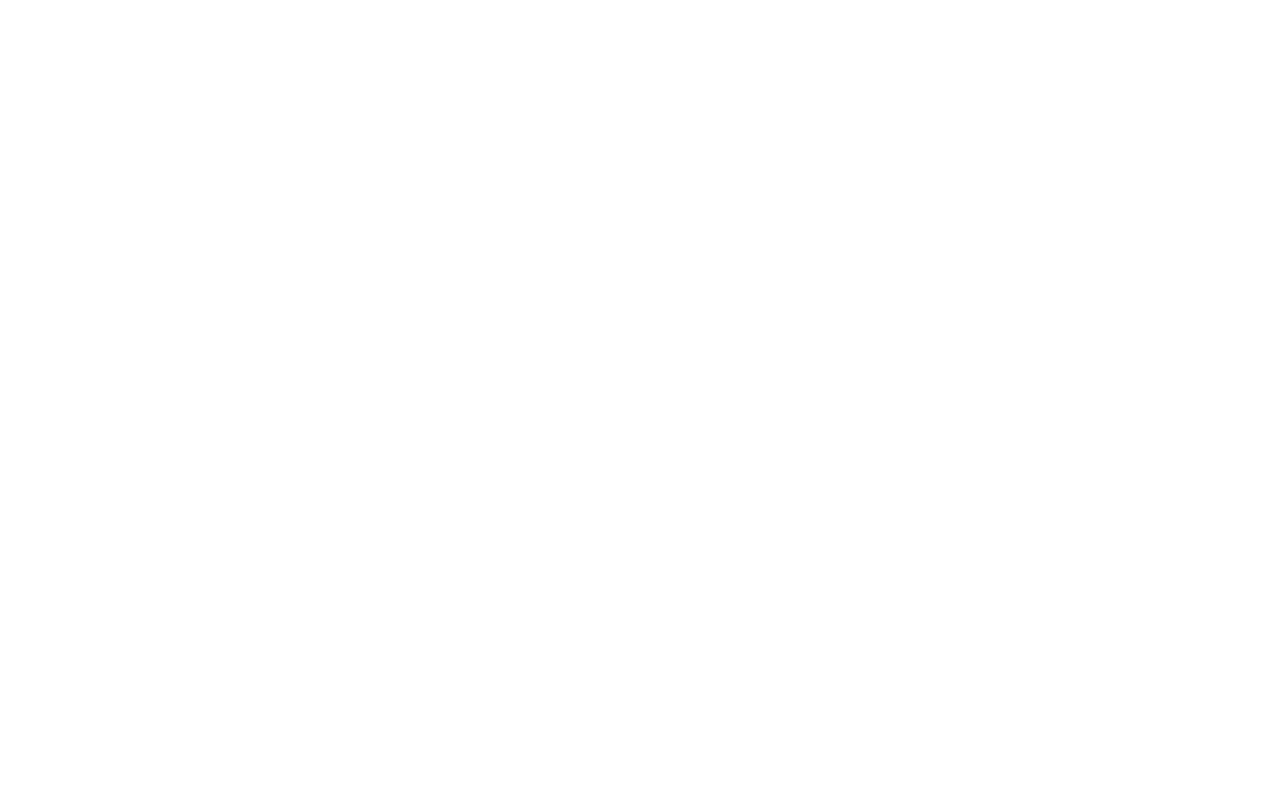
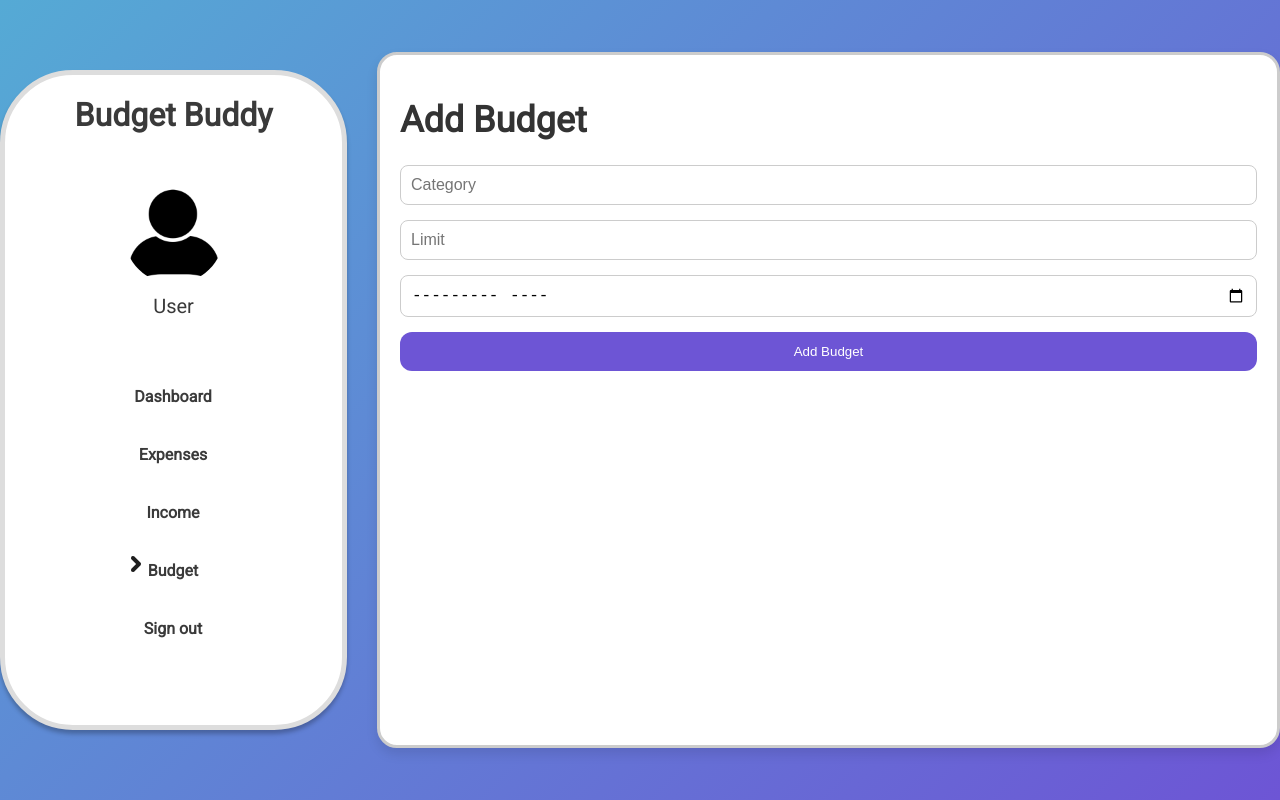
Before and after one commit to Seb-Dion/budget-buddy, a React (Create React App) app in the folder frontend/: page /add-budget in a window 1280 px wide. Before the commit this address had no page. Built offline with nearby package versions, Linux system fonts and the light colour scheme.

Commit message:
Updated budget routes

```diff
--- a/frontend/src/App.jsx
+++ b/frontend/src/App.jsx
@@ -20,6 +20,8 @@
           <Route path="/add-expense" element={<AddExpense />} />
           <Route path="/income" element={<IncomeList />} />
           <Route path="/add-income" element={<AddIncome />} />
+          <Route path="/budgets" element={<BudgetList />} />
+          <Route path="/add-budget" element={<AddBudget />} />
           <Route path="/" element={<Login />} /> {/* Default route */}
         </Routes>
       </div>
--- a/frontend/src/components/AddBudget/AddBudget.jsx
+++ b/frontend/src/components/AddBudget/AddBudget.jsx
@@ -0,0 +1,84 @@
+import React, { useState } from 'react';
+import axios from 'axios';
+import styles from './AddBudget.module.css';
+import Sidebar from '../Sidebar/Sidebar';
+
+const AddBudget = () => {
+  const [category, setCategory] = useState('');
+  const [limit, setLimit] = useState('');
+  const [month, setMonth] = useState('');
+  const [errorMessage, setErrorMessage] = useState('');
+  const [successMessage, setSuccessMessage] = useState('');
+
+  const handleAddBudget = async (e) => {
+    e.preventDefault();
+    try {
+      const token = localStorage.getItem('token');
+      if (!token) {
+        alert('User is not authenticated.');
+        return;
+      }
+
+      await axios.post(
+        '/budget/budget',
+        {
+          category,
+          limit: parseFloat(limit),
+          month,
+        },
+        {
+          headers: { Authorization: `Bearer ${token}` },
+        }
+      );
+
+      setSuccessMessage('Budget added successfully!');
+      setCategory('');
+      setLimit('');
+      setMonth('');
+    } catch (error) {
+      console.error('Error adding budget:', error.response ? error.response.data : error.message);
+      setErrorMessage('Failed to add budget. Please try again.');
+    }
+  };
+
+  return (
+    <div className={styles.addBudgetContainer}>
+      <Sidebar />
+      <main className={styles.mainContent}>
+        <header className={styles.header}>
+          <h1>Add Budget</h1>
+        </header>
+        <form onSubmit={handleAddBudget} className={styles.form}>
+          {errorMessage && <p className={styles.error}>{errorMessage}</p>}
+          {successMessage && <p className={styles.success}>{successMessage}</p>}
+          <input
+            type="text"
+            placeholder="Category"
+            value={category}
+            onChange={(e) => setCategory(e.target.value)}
+            className={styles.input}
+            required
+          />
+          <input
+            type="number"
+            placeholder="Limit"
+            value={limit}
+            onChange={(e) => setLimit(e.target.value)}
+            className={styles.input}
+            required
+          />
+          <input
+            type="month"
+            value={month}
+            onChange={(e) => setMonth(e.target.value)}
+            className={styles.input}
+            required
+          />
+          <button type="submit" className={styles.button}>Add Budget</button>
+        </form>
+      </main>
+    </div>
+  );
+};
+
+export default AddBudget;
--- a/frontend/src/components/AddBudget/AddBudget.module.css
+++ b/frontend/src/components/AddBudget/AddBudget.module.css
@@ -0,0 +1,61 @@
+@import '../../vars.css';
+
+.addBudgetContainer {
+  width: 100vw;
+  height: 100vh;
+  display: flex;
+  justify-content: center;
+  align-items: center;
+  background: linear-gradient(135deg, #55aad5, #6d55d5);
+}
+
+.mainContent {
+  width: 975px;
+  height: 650px;
+  border-radius: 20px;
+  background: #FFF;
+  padding: 20px;
+  box-shadow: 0px 6px 12px rgba(0, 0, 0, 0.1);
+  border: 3px solid #ccc;
+}
+
+.header h1 {
+  font-size: 36px;
+  color: #333;
+}
+
+.form {
+  display: flex;
+  flex-direction: column;
+  gap: 15px;
+  margin-top: 20px;
+}
+
+.input {
+  padding: 10px;
+  font-size: 16px;
+  border: 1px solid #ccc;
+  border-radius: 8px;
+}
+
+.button {
+  padding: 12px;
+  background-color: #6d55d5;
+  color: white;
+  border: none;
+  border-radius: 12px;
+  cursor: pointer;
+  transition: background-color 0.3s;
+}
+
+.button:hover {
+  background-color: #0056b3;
+}
+
+.error {
+  color: #c0392b;
+}
+
+.success {
+  color: #27ae60;
+}
--- a/frontend/src/components/BudgetList/BudgetList.jsx
+++ b/frontend/src/components/BudgetList/BudgetList.jsx
@@ -0,0 +1,59 @@
+import React, { useState, useEffect } from 'react';
+import axios from 'axios';
+import { useNavigate } from 'react-router-dom';
+import styles from './BudgetList.module.css';
+import Sidebar from '../Sidebar/Sidebar';
+
+const BudgetList = () => {
+  const [budgets, setBudgets] = useState([]);
+  const navigate = useNavigate();
+
+  useEffect(() => {
+    const fetchBudgets = async () => {
+      try {
+        const token = localStorage.getItem('token');
+        const response = await axios.get('/budget/budgets', {
+          headers: { Authorization: `Bearer ${token}` }
+        });
+        setBudgets(response.data.budgets);
+      } catch (error) {
+        console.error('Error fetching budgets:', error);
+        alert('Failed to fetch budgets');
+      }
+    };
+
+    fetchBudgets();
+  }, []);
+
+  const handleAddBudget = () => {
+    navigate('/add-budget');
+  };
+
+  return (
+    <div className={styles.budgetListContainer}>
+      <Sidebar />
+      <main className={styles.mainContent}>
+        <header className={styles.header}>
+          <h1>Your Budgets</h1>
+        </header>
+        <button onClick={handleAddBudget} className={styles.addButton}>
+          Add Budget
+        </button>
+        {budgets.length === 0 ? (
+          <p>No budgets found.</p>
+        ) : (
+          <div className={styles.budgetList}>
+            {budgets.map((budget) => (
+              <div key={budget.id} className={styles.budgetItem}>
+                <h3>{budget.category} - ${budget.limit}</h3>
+                <p>Month: {budget.month}</p>
+              </div>
+            ))}
+          </div>
+        )}
+      </main>
+    </div>
+  );
+};
+
+export default BudgetList;
--- a/frontend/src/components/BudgetList/BudgetList.module.css
+++ b/frontend/src/components/BudgetList/BudgetList.module.css
@@ -0,0 +1,56 @@
+@import '../../vars.css';
+
+.budgetListContainer {
+    width: 100vw;
+    height: 100vh;
+    overflow: hidden;
+    display: flex;
+    justify-content: start;
+    align-items: center;
+    background: linear-gradient(135deg, #55aad5, #6d55d5);
+    box-shadow: 0px 4px 10px rgba(0, 0, 0, 0.15);
+  }
+
+.mainContent {
+    width: 975px;
+    height: 650px;
+    border-radius: 20px;
+    box-shadow: 0px 6px 12px rgba(0, 0, 0, 0.1);
+    background: #FFF;
+    border: 3px solid #ccc;
+    flex-shrink: 0;
+    padding: 20px;
+    margin-right: 100px;
+    position: relative;
+  }
+
+.header h1 {
+  font-size: 36px;
+  color: #333;
+}
+
+.budgetList {
+  margin-top: 20px;
+}
+
+.budgetItem {
+  background-color: #f5f5f5;
+  border-radius: 8px;
+  padding: 15px;
+  margin-bottom: 10px;
+}
+
+.addButton {
+  padding: 10px;
+  background-color: #6d55d5;
+  color: white;
+  border: none;
+  border-radius: 12px;
+  cursor: pointer;
+  transition: background-color 0.3s;
+  margin-bottom: 20px;
+}
+
+.addButton:hover {
+  background-color: #0056b3;
+}
--- a/frontend/src/components/Sidebar/Sidebar.jsx
+++ b/frontend/src/components/Sidebar/Sidebar.jsx
@@ -52,7 +52,10 @@
           <img src={arrowIcon} alt="Arrow" className={styles.arrowIcon} />
           Income
         </NavLink>
-        <NavLink to="/add-budget" className={({ isActive }) => isActive ? `${styles.navLink} ${styles.active}` : styles.navLink}>
+        <NavLink
+          to="/budgets"
+          className={() => (isActive(['/add-budget', '/budgets']) ? `${styles.navLink} ${styles.active}` : styles.navLink)}
+        >
           <img src={arrowIcon} alt="Arrow" className={styles.arrowIcon} />
           Budget
         </NavLink>
```
Also changed, not shown: 2 other files (tests, documents, lock files or other folders).
